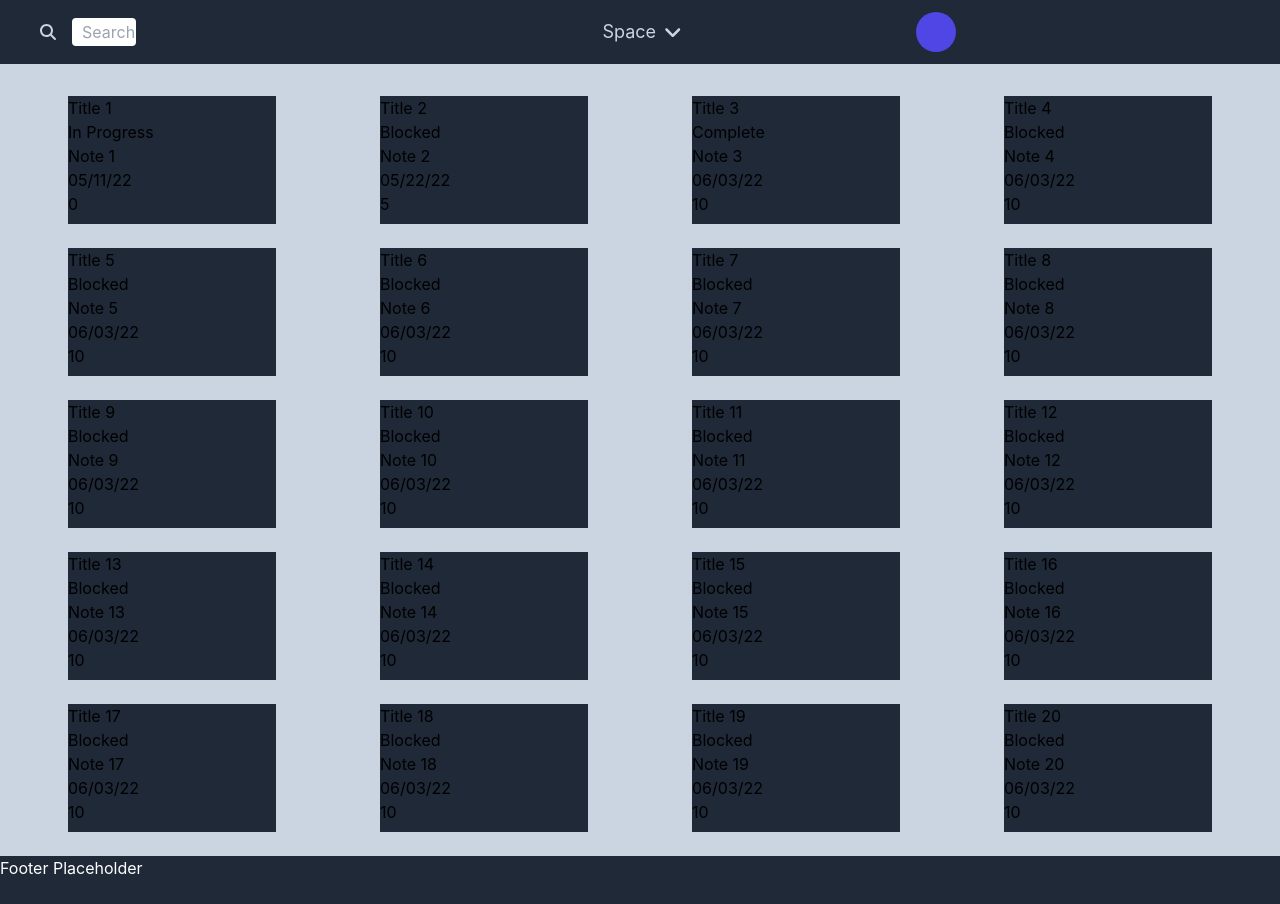
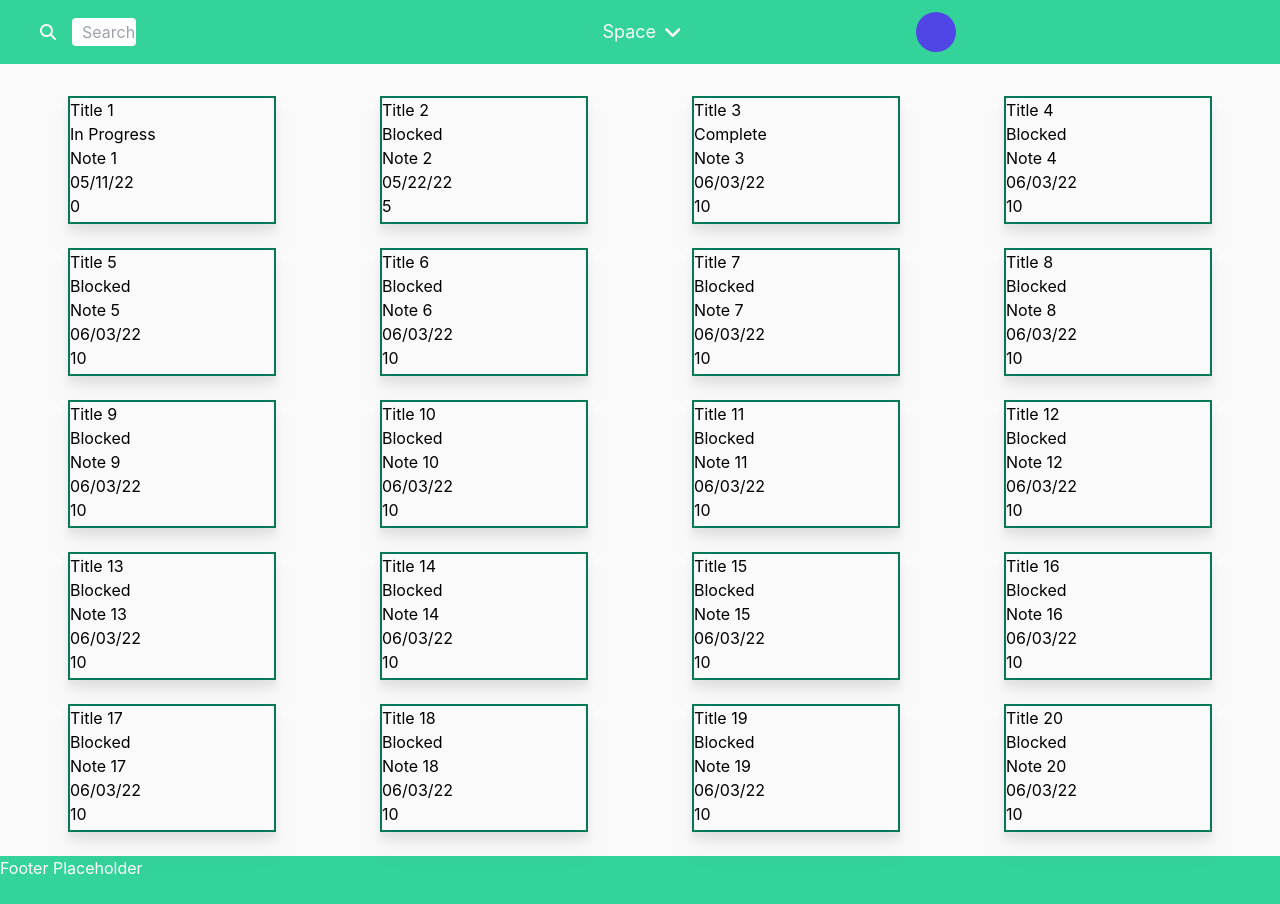
Before and after one commit to 312akim/focal-tiles, a Next.js app: page /focalapp in a window 1280 px wide. Built offline with nearby package versions, Linux system fonts and the light colour scheme.

Commit message:
style: tailwind color theme update

```diff
--- a/components/inputs/button/Button.tsx
+++ b/components/inputs/button/Button.tsx
@@ -1,16 +1,19 @@
-import styles from './Button.module.css';
-
 export interface IButton {
-  onClick?: () => void,
-  text: string,
+  onClick?: () => void;
+  text: string;
 }
 
 const Button: React.FC<IButton> = ({ onClick, text }) => {
   return (
-    <button onClick={onClick} className={'mt-10 font-bold rounded-full h-10 w-32 bg-indigo text-white text-center drop-shadow-xl hover:drop-shadow-2xl hover:bg-gray active:drop-shadow-none active:bg-gray'}>
+    <button
+      onClick={onClick}
+      className={
+        'mt-10 font-bold rounded-full h-10 w-32 bg-highlight text-white text-center drop-shadow-xl hover:drop-shadow-2xl hover:bg-primary-400 active:drop-shadow-none active:bg-primary-400'
+      }
+    >
       {text}
     </button>
-  )
+  );
 };
 
 export default Button;
--- a/components/inputs/searchBar/SearchBar.tsx
+++ b/components/inputs/searchBar/SearchBar.tsx
@@ -1,33 +1,38 @@
 //import styles from './SearchBar.module.css';
+import { faMagnifyingGlass } from '@fortawesome/free-solid-svg-icons';
+import { FontAwesomeIcon } from '@fortawesome/react-fontawesome';
 import { useState } from 'react';
-import { FontAwesomeIcon } from '@fortawesome/react-fontawesome'
-import { faMagnifyingGlass } from '@fortawesome/free-solid-svg-icons'
 
 export interface ISearchBar {
-  searchData: Array<{displayName: string, onClick: () => void}>;
+  searchData: Array<{ displayName: string; onClick: () => void }>;
 }
 
-const SearchBar: React.FC<ISearchBar> = ({searchData}) => {
+const SearchBar: React.FC<ISearchBar> = ({ searchData }) => {
   const [userSearch, setUserSearch] = useState('');
 
   return (
-    <div className='flex w-1/3 md:justify-self-start ml-5 md:ml-10'>
-      <label htmlFor='headerSearchInput' className='my-auto pr-4'>
-        <FontAwesomeIcon icon={faMagnifyingGlass} className='hover:cursor-pointer'/>
+    <div className="flex w-1/3 md:justify-self-start ml-5 md:ml-10">
+      <label htmlFor="headerSearchInput" className="my-auto pr-4">
+        <FontAwesomeIcon
+          icon={faMagnifyingGlass}
+          className="hover:cursor-pointer"
+        />
       </label>
-      <div className='my-auto'>
+      <div className="my-auto">
         <input
-          autoComplete='off'
-          type='text'
-          data-testid='headerSearchInput'
-          id='headerSearchInput'
-          placeholder='Search'
-          className={`text-indigo my-auto rounded text-center md:text-left border-2 border-white md:pl-2 w-16 focus:w-20 md:${userSearch === '' ? `w-32` : `w-48`} md:focus:w-48 focus:border-red transition-all`}
+          autoComplete="off"
+          type="text"
+          data-testid="headerSearchInput"
+          id="headerSearchInput"
+          placeholder="Search"
+          className={`text-highlight my-auto rounded text-center md:text-left border-2 border-white md:pl-2 w-16 focus:w-20 md:${
+            userSearch === '' ? `w-32` : `w-48`
+          } md:focus:w-48 focus:border-red transition-all`}
           onChange={(e) => setUserSearch(e.target.value)}
           value={userSearch}
         />
       </div>
-  </div>
+    </div>
   );
 };
 
--- a/components/layouts/app/AppLayout.tsx
+++ b/components/layouts/app/AppLayout.tsx
@@ -2,17 +2,19 @@ import React, { ReactNode } from 'react';
 import AppHeader from '../../surfaces/appHeader/AppHeader';
 
 export interface IAppLayout {
-    children: ReactNode
+  children: ReactNode;
 }
 
 const AppLayout: React.FC<IAppLayout> = ({ children }) => {
-    return (
-        <div className='min-h-screen'>
-            <AppHeader auth={true}/>
-            <main>{children}</main>
-            <h1 className='min-h-[6vh] bg-gray text-white'>Footer Placeholder</h1>
-        </div>
-    );
-}
+  return (
+    <div className="min-h-screen">
+      <AppHeader auth={true} />
+      <main>{children}</main>
+      <h1 className="min-h-[6vh] bg-primary-400 text-white">
+        Footer Placeholder
+      </h1>
+    </div>
+  );
+};
 
 export default AppLayout;
--- a/components/surfaces/appHeader/AppHeader.tsx
+++ b/components/surfaces/appHeader/AppHeader.tsx
@@ -10,14 +10,16 @@ export interface IAppHeader {
 
 const AppHeader: React.FC<IAppHeader> = ({ auth }) => {
   return (
-    <div className={`flex flex-row min-h-[8vh] text-slate bg-gray md:grid md:grid-cols-3 md:text-center`}>
+    <div
+      className={`flex flex-row min-h-[8vh] text-secondary bg-primary-400 md:grid md:grid-cols-3 md:text-center`}
+    >
       <SearchBar searchData={[...mockSearchBarProps.alt.searchData]} />
       <SpacePicker spaces={[...mockSpacePickerProps.base.spaces]} />
-      <div className='w-1/3 my-auto'>
-        <div className='mx-auto md:justify-self-end md:mr-10 rounded-full h-10 w-10 bg-indigo my-auto hover:bg-slate'></div>
+      <div className="w-1/3 my-auto">
+        <div className="mx-auto md:justify-self-end md:mr-10 rounded-full h-10 w-10 bg-highlight my-auto hover:bg-secondary"></div>
       </div>
     </div>
-  )
+  );
 };
 
 export default AppHeader;
--- a/components/surfaces/appSpace/AppSpace.tsx
+++ b/components/surfaces/appSpace/AppSpace.tsx
@@ -1,20 +1,17 @@
 //import styles from './AppSpace.module.css';
 
-import TaskSpace from "../../spaces/taskSpace/TaskSpace";
-import { mockTaskSpaceProps } from "../../spaces/taskSpace/TaskSpace.mocks";
+import TaskSpace from '../../spaces/taskSpace/TaskSpace';
+import { mockTaskSpaceProps } from '../../spaces/taskSpace/TaskSpace.mocks';
 
-export interface IAppSpace {
-
-}
+export interface IAppSpace {}
 
 const AppSpace: React.FC<IAppSpace> = () => {
   return (
-    <div className='bg-slate min-h-[86vh] p-4'>
+    <div className="bg-secondary min-h-[86vh] p-4">
       {/* Determine Space Type and Data based on STORE */}
-      <TaskSpace data={mockTaskSpaceProps.base.data}/>
+      <TaskSpace data={mockTaskSpaceProps.base.data} />
     </div>
   );
 };
 
-
 export default AppSpace;
--- a/components/tiles/tileWrapper/TileWrapper.tsx
+++ b/components/tiles/tileWrapper/TileWrapper.tsx
@@ -6,7 +6,11 @@ export interface ITileWrapper {
 }
 
 const TileWrapper: React.FC<ITileWrapper> = ({ children }) => {
-  return <div className='w-32 md:w-52 h-32 bg-gray m-2 mt-4 mx-auto'>{children}</div>;
+  return (
+    <div className="w-32 md:w-52 h-32 drop-shadow-xl bg-secondary border-primary-700 hover:border-highlight border-2 m-2 mt-4 mx-auto">
+      {children}
+    </div>
+  );
 };
 
 export default TileWrapper;
--- a/components/utils/dropdown/DropDownMenu.tsx
+++ b/components/utils/dropdown/DropDownMenu.tsx
@@ -1,17 +1,21 @@
 export interface IDropDownMenu {
   hidden: Boolean;
   empty?: Boolean;
-  displayData: Array<{ displayName: string}>;
+  displayData: Array<{ displayName: string }>;
   width: string;
 }
 
-const DropDownMenu: React.FC<IDropDownMenu> = ({ hidden, empty, displayData, width }) => {
-
+const DropDownMenu: React.FC<IDropDownMenu> = ({
+  hidden,
+  empty,
+  displayData,
+  width,
+}) => {
   return (
     <div
       className={`${
         empty || hidden ? 'hidden' : ''
-      } rounded text-indigo text-left p-2 mt-1 border-2 border-indigo h-auto ${width} bg-white absolute`}
+      } rounded text-highlight text-left p-2 mt-1 border-2 border-highlight h-auto ${width} bg-white absolute`}
     >
       {displayData.map(({ displayName }) => {
         return <div key={displayName}>{displayName}</div>;
--- a/pages/index.tsx
+++ b/pages/index.tsx
@@ -16,7 +16,7 @@ const Home: NextPageWithLayout = () => {
 
       <main className={styles.main}>
         <h1 className={styles.title}>
-          Welcome to <a href="http://focaltiles.com/">FocalTiles!</a>
+          Welcome to <a className={'hover:decoration-primary-400 hover:underline focus:decoration-primary-400 focus:underline active:decoration-primary-400 active:underline'} href="http://focaltiles.com/focalapp"><span className={'text-primary-400'}>FocalTiles!</span></a>
         </h1>
         <Link href={'/focalapp'}>
           <a>
--- a/tailwind.config.js
+++ b/tailwind.config.js
@@ -7,9 +7,13 @@ module.exports = {
   ],
   theme: {
     colors: {
-      'gray': '#1f2937',
-      'slate': '#cbd5e1',
-      'indigo': '#4f46e5',
+      'primary': {
+        100: '#d1fae5',
+        400: '#34d399',
+        700: '#047857',
+      },
+      'secondary': '#FAFAFA',
+      'highlight': '#4f46e5',
       'black': colors.black,
       'white': colors.white,
     },
```
Also changed, not shown: styles/Home.module.css (+0 -11 lines).
